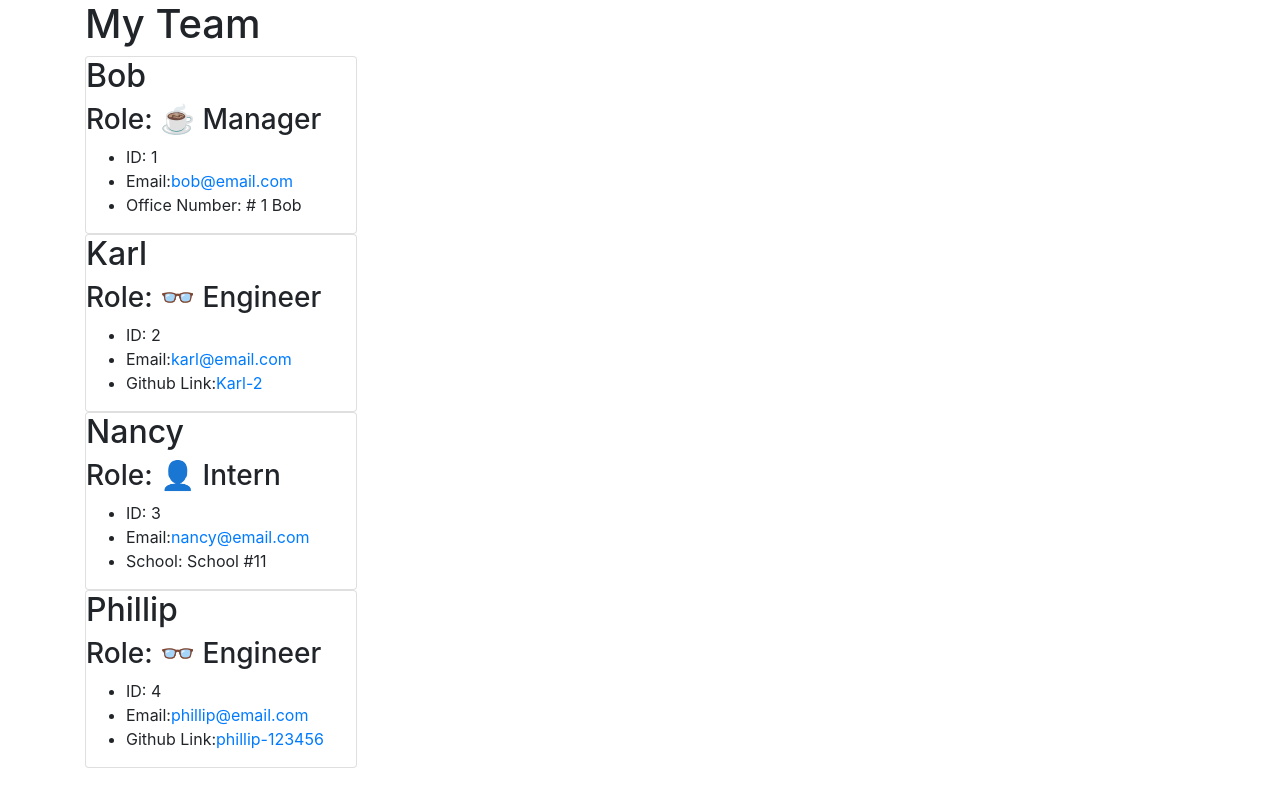
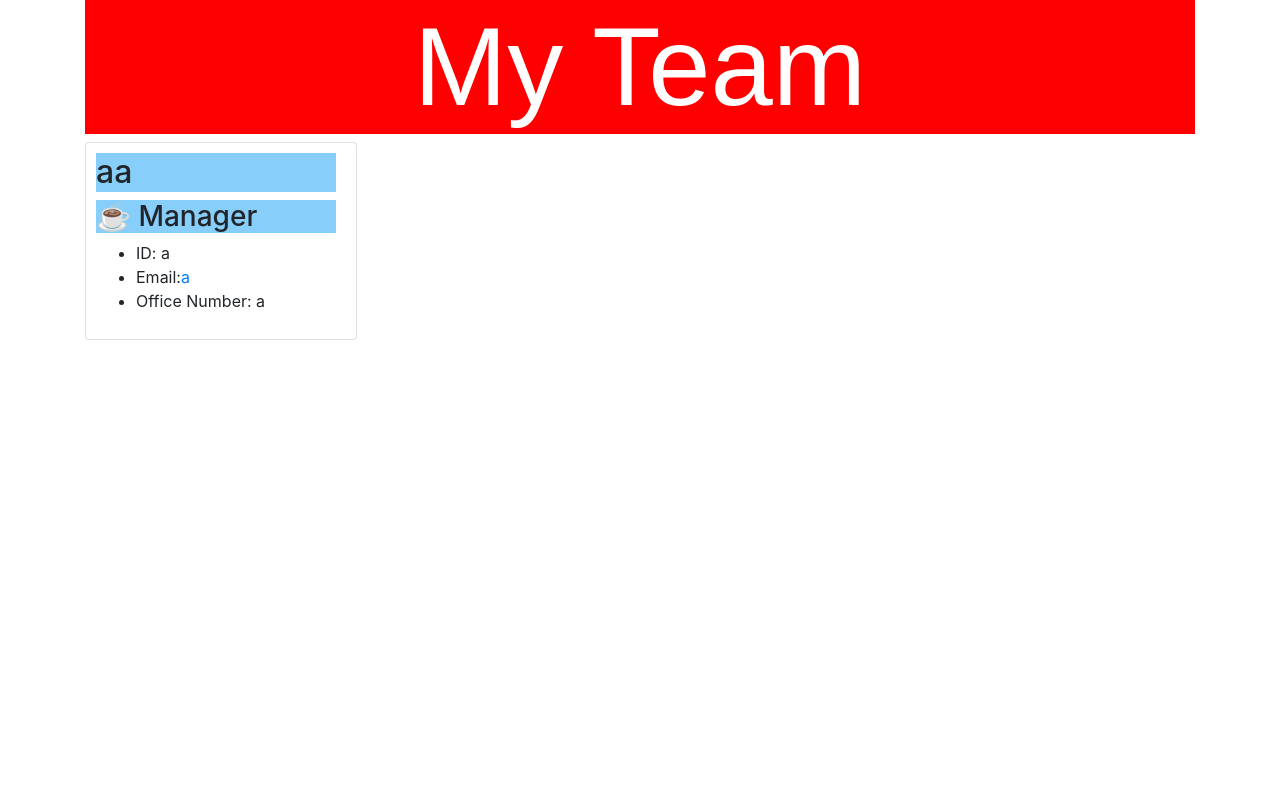
Before and after one commit to Ir-p/team-profile-generator, a website: page index.html in a window 1280 px wide. Drawn offline with nearby package versions, Linux system fonts and the light colour scheme.

Commit message:
change the name of the foldere from dist to assets

```diff
--- /dev/null
+++ b/assets/css/style.css
@@ -0,0 +1,22 @@
+h1 {
+    font-size: 7rem;
+    font-family: Arial, Helvetica, sans-serif;
+    background-color: red;
+    color: white;
+    text-align: center;
+    display: block;
+}
+
+h2, h3{
+    width: 15rem;
+    background-color: lightskyblue;
+    align-items: center;
+}
+
+.card {
+    border-style: solid;
+    border-width: 1px;
+    padding: 10px;
+    float: left;
+    width: 25%;
+}
--- a/index.html
+++ b/index.html
@@ -4,7 +4,7 @@
           <meta charset="UTF-8">
           <meta http-equiv="X-UA-Compatible" content="ie=edge">
           <link rel="stylesheet" href="https://maxcdn.bootstrapcdn.com/bootstrap/4.0.0/css/bootstrap.min.css">
-          <link rel="stylesheet" type="text/css" href="dist/css/style.css"/>
+          <link rel="stylesheet" type="text/css" href="assets/css/style.css"/>
           <title>Document</title>
         </head>
         <body>
@@ -13,43 +13,13 @@
               <section class="flex-row">
 
     <section class="card" style = "width: 17rem">
-      <h2>Bob</h2>
-        <h3>Role: ☕ Manager</h3>
+      <h2>aa</h2>
+        <h3>☕ Manager</h3>
         <ul>
-          <li>ID: 1</li>
-          <li>Email:<a href="mailto:bob@email.com">bob@email.com</a></li>
-          <li>Office Number: # 1 Bob</li>
+          <li>ID: a</li>
+          <li>Email:<a href="mailto:a">a</a></li>
+          <li>Office Number: a</li>
         </ul>
-    </section>
-
-    <section class="card" style = "width: 17rem">
-      <h2>Karl</h2>
-        <h3>Role: 👓 Engineer</h3>
-          <ul>
-            <li>ID: 2</li>
-            <li>Email:<a href="mailto:karl@email.com">karl@email.com</a></li>
-            <li>Github Link:<a href="https://github.com/Karl-2">Karl-2</a></li>
-          </ul>
-    </section>
-
-    <section class="card" style = "width: 17rem">
-      <h2>Nancy</h2>
-        <h3>Role: 👤 Intern</h3>
-          <ul>
-            <li>ID: 3</li>
-            <li>Email:<a href="mailto:nancy@email.com">nancy@email.com</a></li>
-            <li>School: School #11</li>
-          </ul>
-    </section>
-
-    <section class="card" style = "width: 17rem">
-      <h2>Phillip</h2>
-        <h3>Role: 👓 Engineer</h3>
-          <ul>
-            <li>ID: 4</li>
-            <li>Email:<a href="mailto:phillip@email.com">phillip@email.com</a></li>
-            <li>Github Link:<a href="https://github.com/phillip-123456">phillip-123456</a></li>
-          </ul>
     </section>
 
               </section>
```
Also changed, not shown: Instructions.md (+1 -1 lines), index.js (+4 -4 lines), README.md, assets/images/10-object-oriented-programming-homework-demo.png (added), assets/images/screenshot.jpg (added), 1 other file.
